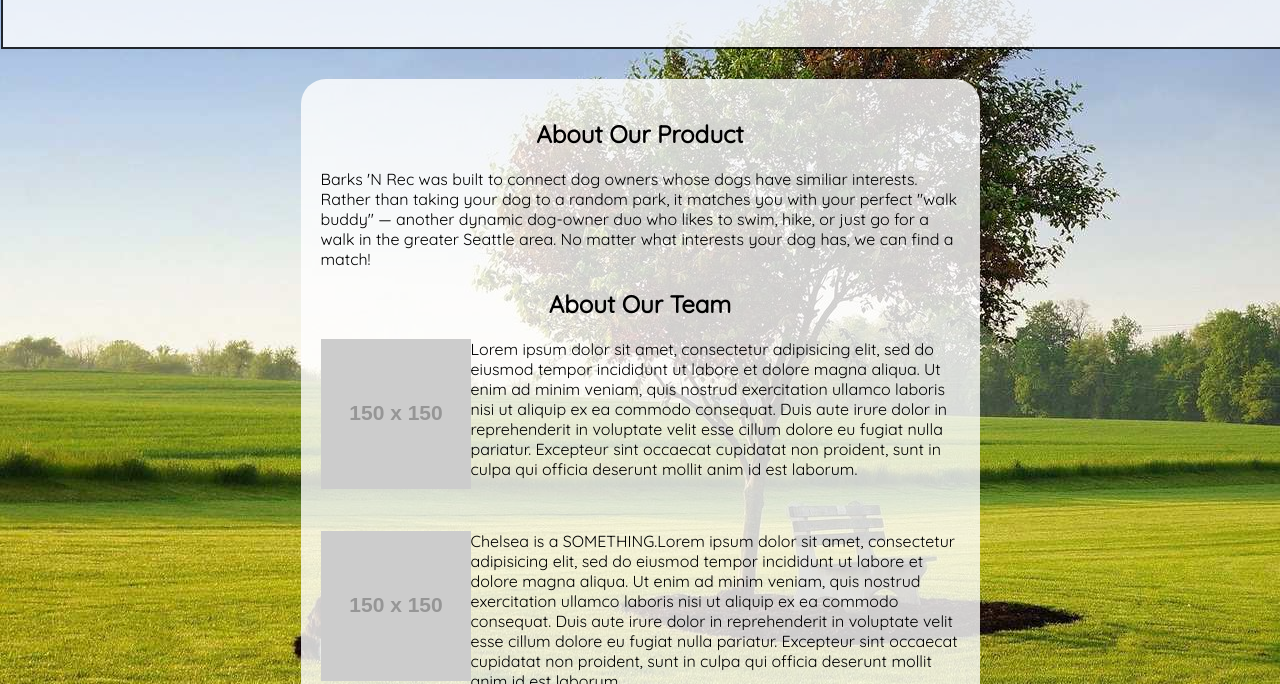
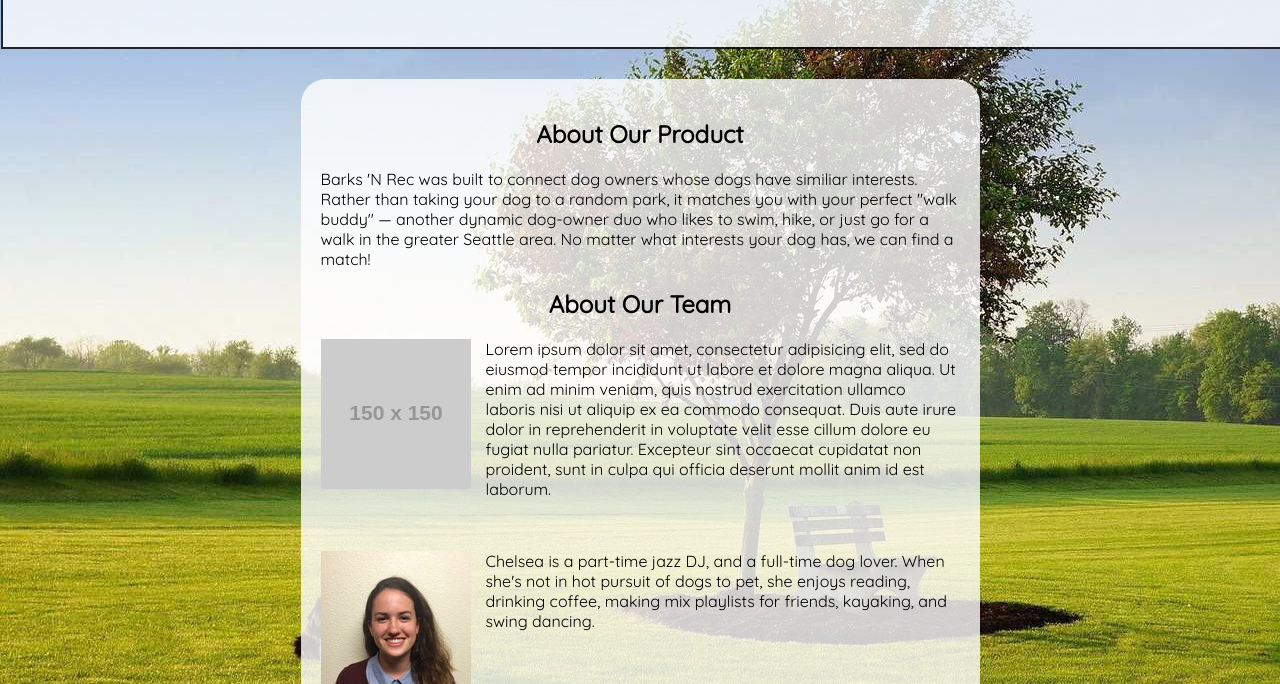
Before and after one commit to chelseadole/barks-and-rec, a plain HTML site: page pages/about.html in a window 1280 px wide. Shown: the part 116-800 px from the top of the page. Drawn offline with Linux system fonts and the light colour scheme; placeholder pictures from the web are drawn by us.

Commit message:
last wed changes

```diff
--- a/pages/about.html
+++ b/pages/about.html
@@ -43,8 +43,8 @@
       </div>
       <br>
       <div class = "groupMember">
-        <img src="http://via.placeholder.com/150x150" class = "team">
-        <p>Chelsea is a SOMETHING.Lorem ipsum dolor sit amet, consectetur adipisicing elit, sed do eiusmod tempor incididunt ut labore et dolore magna aliqua. Ut enim ad minim veniam, quis nostrud exercitation ullamco laboris nisi ut aliquip ex ea commodo consequat. Duis aute irure dolor in reprehenderit in voluptate velit esse cillum dolore eu fugiat nulla pariatur. Excepteur sint occaecat cupidatat non proident, sunt in culpa qui officia deserunt mollit anim id est laborum. </p>
+        <img src="../miscImages/chelsea.jpg" class = "team">
+        <p>Chelsea is a part-time jazz DJ, and a full-time dog lover. When she's not in hot pursuit of dogs to pet, she enjoys reading, drinking coffee, making mix playlists for friends, kayaking, and swing dancing.</p>
       </div>
       <br>
       <div class = "groupMember">
--- a/style.css
+++ b/style.css
@@ -147,3 +147,7 @@
 .tweet{
   margin: 3%;
 }
+
+img {
+  margin-right: 15px;
+}
```
Also changed, not shown: pages/index.html (+1 -0 lines), miscImages/chelsea.jpg (added).
